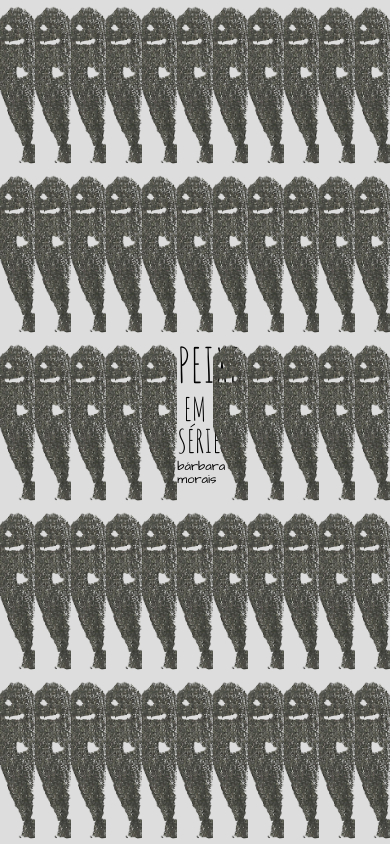
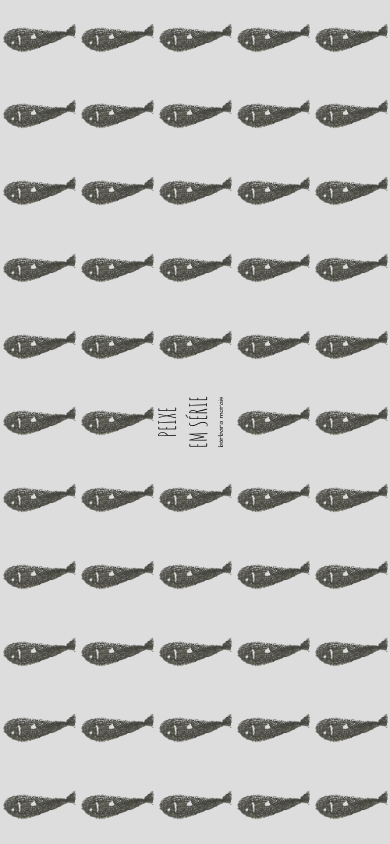
Before and after one commit to rodrigorahal/peixe-em-serie, a plain HTML site: page index.html in a window 390 px wide. Drawn offline with nearby package versions, Linux system fonts and the light colour scheme.

Commit message:
rotate on mobile, font responsive

```diff
--- a/css/styles.css
+++ b/css/styles.css
@@ -62,7 +62,7 @@ table {
           box-sizing: border-box;
 }
 
-html, body {
+body {
   height: 100vh;
   background: #ddd;
 }
@@ -127,9 +127,10 @@ svg path {
 
 .bird {
   background-image: url("../img/passaro.png");
-  background-size: 100% auto;
+  background-size: contain;
   background-position: center;
   background-repeat: no-repeat;
+	background-clip: border-box;
 }
 
 .fish-wrapper {
@@ -158,7 +159,7 @@ svg path {
 
 .fish-h {
 	background-image: url("../img/peixe1.png");
-  background-size: auto 100% ;
+  background-size: auto 100%;
   background-position: center;
   background-repeat: no-repeat;
 	-webkit-transform: rotate(90deg);
@@ -245,20 +246,19 @@ svg path {
 
 .title {
   font-family: 'Amatic SC', cursive;
-  font-size: 300%;
-  padding-top: 10%;
-  display: block;
+  font-size: 8vh;
+  height: 40%;
 }
 
 .title-sub {
-  font-size: 200%;
+  font-size: 6vh;
+	height: 40%;
 }
 
 .author {
   font-family: 'Architects Daughter', cursive;
-  font-size: 80%;
-  padding-top: 10%;
-  display: block;
+  font-size: 1.8vh;
+  height: 20%;
 }
 
 .spiral-container {
@@ -278,6 +278,10 @@ svg path {
 
 .round-deg30 {
 	transform: rotate(30deg) translate(-305%, 50%);
+}
+
+.first-circle {
+	top: 50%;
 }
 
 .round-deg35 {
@@ -587,3 +591,24 @@ svg path {
 .in-deg345 {
 	transform: rotate(345deg) translate(25%, 150%);
 }
+
+@media screen and (orientation: portrait) {
+  .container, .spiral-container {
+		transform: rotate(-90deg);
+    transform-origin: left top;
+    width: 100vh;
+		height: 100vw;
+    overflow-x: hidden;
+    position: absolute;
+    top: 100%;
+    left: 0;
+  }
+
+	.title, .title-sub {
+		font-size: 6vw;
+	}
+
+	.author {
+		font-size: 1.8vw;
+	}
+}
--- a/index.html
+++ b/index.html
@@ -47,9 +47,9 @@
           <div class="column column-1 fish"></div>
           <div class="column column-1 fish"></div>
           <div class="column column-1">
-            <span class="title title-main">PEIXE</span>
-            <span class="title title-sub">EM SÉRIE</span>
-            <span class="author">bárbara morais</span>
+            <div class="title title-main">PEIXE</div>
+            <div class="title title-sub">EM SÉRIE</div>
+            <div class="author">bárbara morais</div>
           </div>
           <div class="column column-1 fish"></div>
           <div class="column column-1 fish"></div>
@@ -574,11 +574,11 @@
         </div>
 
         <div class="row">
-          <div class="column column-5"></div>
-          <div class="column column-1">
-            <span class="title title-main">PÁSSAROS TAMBÉM</span>
+          <div class="column column-4"></div>
+          <div class="column column-3">
+            <span class="title title-main">PÁSSAROS <br />TAMBÉM</span>
           </div>
-          <div class="column column-5"></div>
+          <div class="column column-4"></div>
         </div>
 
         <div class="row">
```
